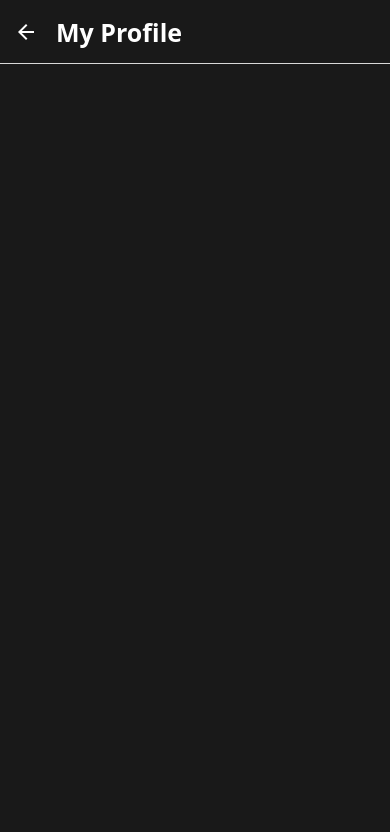
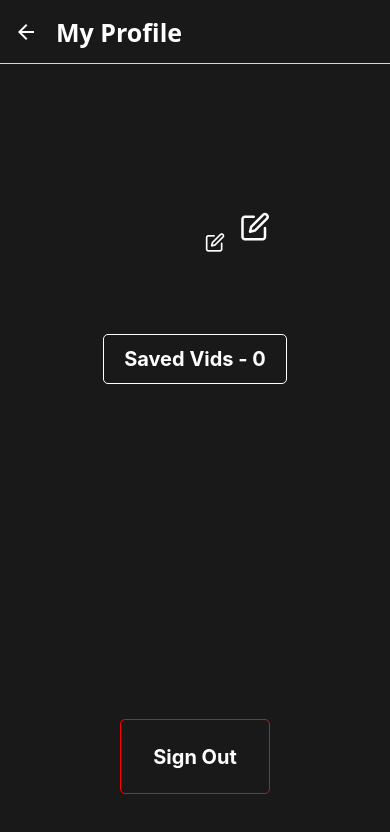
Before and after one commit to Fardin96/RN_PEACOCK, a React Native app: screen /Profile in a window 390 px wide. Shown: the top 832 px of the page. Built offline with nearby package versions, Linux system fonts and the light colour scheme; no server answers.

Commit message:
vector ic types

```diff
--- a/screens/Profile.tsx
+++ b/screens/Profile.tsx
@@ -1,8 +1,9 @@
-import {Image, StyleSheet, Text, View} from 'react-native';
+import {Image, StyleSheet, Text, TouchableOpacity, View} from 'react-native';
 import React, {useEffect, useState} from 'react';
 import {colors} from '../assets/colors/colors';
 import {getStoredData} from '../utils/functions/cachingFunctions';
 import {USER_EMAIL, USER_IMG, USER_NAME} from '../assets/constants';
+import Icon from 'react-native-vector-icons/Feather';
 
 /*
     Profile screen Features
@@ -36,11 +37,32 @@ function Profile(): React.JSX.Element {
 
   return (
     <View style={styles.root}>
-      <Image source={{uri: userPhoto}} style={styles.img} />
+      <View style={styles.profilePicContainer}>
+        <Image source={{uri: userPhoto}} style={styles.img} />
 
-      <Text style={styles.txt}>{userName.toUpperCase()}</Text>
+        <TouchableOpacity style={styles.editIcContainer}>
+          <Icon name="edit" size={30} color="white" />
+        </TouchableOpacity>
+      </View>
 
-      <Text style={[styles.txt, {fontSize: 15}]}>{userEmail}</Text>
+      <View style={{}}>
+        <Text style={styles.txt}>{userName.toUpperCase()}</Text>
+
+        <TouchableOpacity
+          style={[styles.editIcContainer, styles.nameEditIcContainer]}>
+          <Icon name="edit" size={20} color="white" />
+        </TouchableOpacity>
+      </View>
+
+      <Text style={[styles.txt, styles.email]}>{userEmail}</Text>
+
+      <TouchableOpacity style={styles.savedVids} onPress={() => {}}>
+        <Text style={styles.txtBtn}>Saved Vids - 0</Text>
+      </TouchableOpacity>
+
+      <TouchableOpacity style={styles.btn} onPress={() => {}}>
+        <Text style={styles.txtBtn}>Sign Out</Text>
+      </TouchableOpacity>
     </View>
   );
 }
@@ -55,11 +77,58 @@ const styles = StyleSheet.create({
     backgroundColor: colors.BG_PRIMARY,
   },
 
+  profilePicContainer: {
+    // borderWidth: 1, borderColor: 'blue'
+  },
+
+  editIcContainer: {
+    position: 'absolute',
+    bottom: 0,
+    right: 0,
+
+    // borderWidth: 1,
+    // borderColor: 'red',
+  },
+
+  nameEditIcContainer: {right: -30, bottom: 10},
+
   img: {
     height: 150,
     width: 150,
     borderRadius: 75,
   },
 
+  btn: {
+    height: 75,
+    width: 150,
+    bottom: 50,
+    position: 'absolute',
+    alignItems: 'center',
+    justifyContent: 'center',
+    borderRadius: 5,
+    borderWidth: 1,
+    borderColor: 'red',
+  },
+
+  savedVids: {
+    alignItems: 'center',
+    justifyContent: 'center',
+    height: 50,
+    borderWidth: 0.5,
+    borderRadius: 5,
+    borderColor: 'white',
+    marginTop: 50,
+    paddingHorizontal: 20,
+  },
+
+  txtBtn: {
+    color: 'white',
+    textAlign: 'center',
+    fontSize: 20,
+    fontWeight: 'bold',
+  },
+
   txt: {color: 'white', fontSize: 30, marginTop: 20},
+
+  email: {fontSize: 15},
 });
--- /dev/null
+++ b/types/vector-icons.d.ts
@@ -0,0 +1,4 @@
+declare module 'react-native-vector-icons/*' {
+  import {Icon} from 'react-native-vector-icons/Icon';
+  export default Icon;
+}
```
Also changed, not shown: types/env.d.ts (renamed from env.d.ts).
